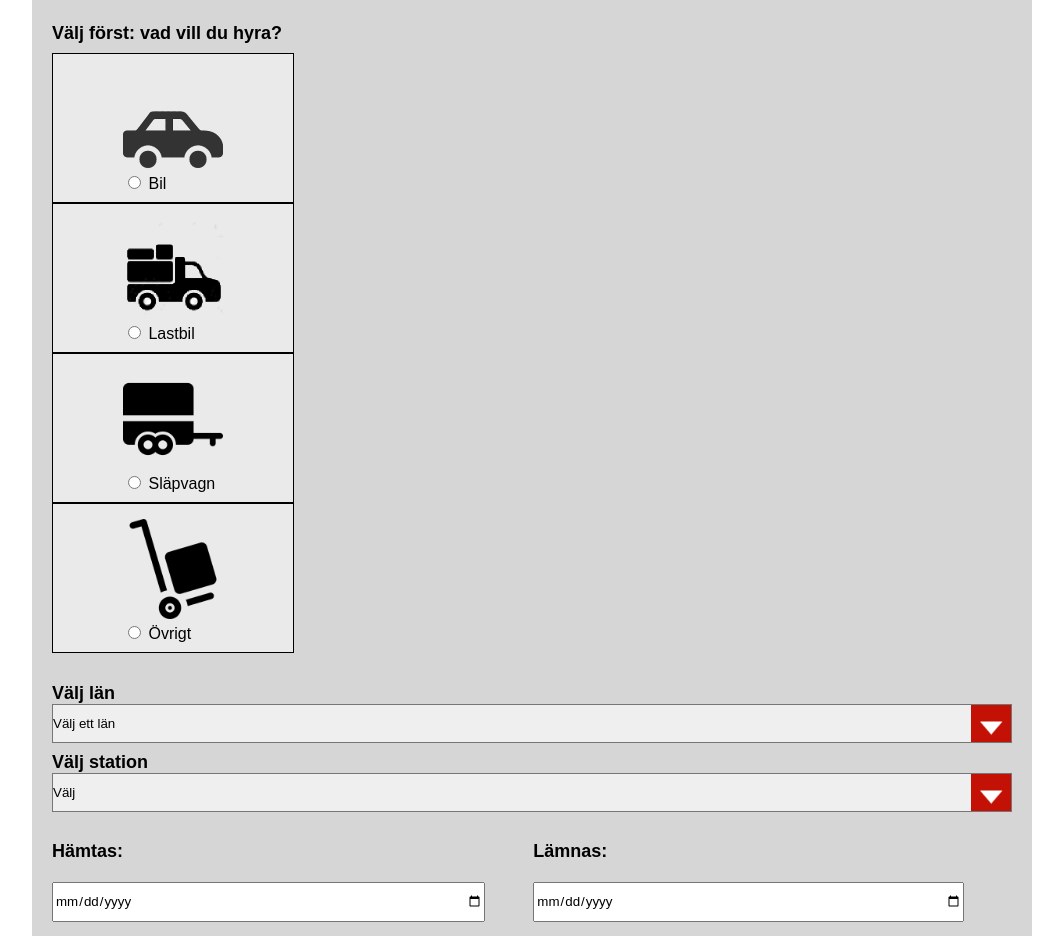
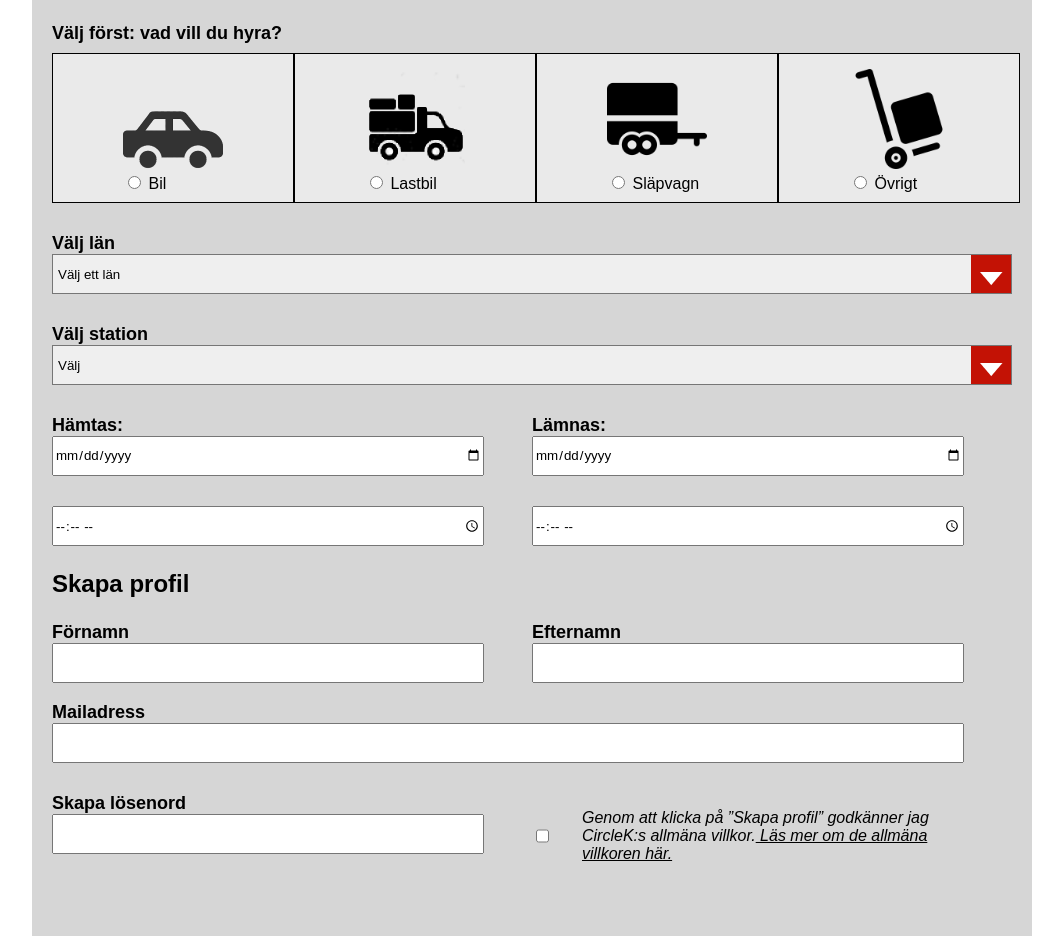
Before and after one commit to Fredtorn/form, a plain HTML site: page index.html in a window 1280 px wide. Shown: the part 185-1121 px from the top of the page, without its empty margins (108-1171 px from the left). Drawn offline with Linux system fonts and the light colour scheme.

Commit message:
add new css

```diff
--- a/style.css
+++ b/style.css
@@ -7,7 +7,6 @@
     display: grid;
     grid-template-rows: 100px 40px auto;
     justify-content: center;
-    height: 100vh;
 }
 
 .logo {
@@ -20,7 +19,7 @@
     height: 40px;
     background-color: #ed8b00;
     color: white;
-    font-size: 14px;
+    font-size: 12px;
     text-align: center;
     margin: 0;
 }
@@ -28,7 +27,7 @@
 .carRental h2 {
     margin: 0;
     height: 40px;
-    padding-top: 5px
+    padding-top: 10px
 }
 
 .border {
@@ -56,15 +55,18 @@
     font-size: 18px;
     font-weight: bold;
     align-self: center;
-    padding: 20px 0;
 }
 
 .formContainer img {
     object-fit: cover;
-    width: 100px;
+    width: auto;
     height: 100px;
 }
 
+.vehicleContainer {
+    grid-column: 1/4;
+    display: flex;
+}
 
 .vehicle {
     background-color: #eaeaea;
@@ -81,14 +83,28 @@
     margin-top: 30px;
 }
 
-.send {
-    padding: 30px 0;
+select {
+    appearance: none;
+    background-image: url(images/arrow.png);
+    background-repeat: no-repeat;
+    background-position: right center;
+    height: 100%;
 }
+
+input[type="radio"] {
+    accent-color: #c31205;
+}
+
 
 input[type="text"],
 select {
     width: 100%;
     height: 40px;
+    padding: 5px;
+}
+
+.name {
+    height: 80px;
 }
 
 .datePickUp,
@@ -99,6 +115,13 @@ select {
     grid-column: span 2;
     margin-top: 30px;
 
+}
+
+.profile {
+    grid-column: 1/5;
+    font-size: 24px;
+    font-weight: bold;
+    align-self: center;
 }
 
 .password {
@@ -112,9 +135,34 @@ input[type="password"] {
     height: 40px;
 }
 
+input[type="text"] {
+    width: 90%;
+}
+
 input[type="email"] {
     width: 95%;
     height: 40px;
+}
+
+.email {
+    grid-column: span 4;
+}
+
+.name,
+.policy {
+    grid-column: span 2;
+}
+
+.policy {
+    display: flex;
+    margin: 30px 30px 30px 0;
+    justify-content: center;
+}
+
+.policy p {
+    padding-left: 30px;
+    font-style: italic;
+
 }
 
 button {
@@ -122,29 +170,7 @@ button {
     padding: 10px;
     background-color: #ed8b00;
     color: white;
-    border: none;
     font-size: 24px;
     font-weight: bold;
+    border: #b76d05 solid 1px;
 }
-
-.name,
-.policy {
-    grid-column: span 2;
-}
-
-.email {
-    grid-column: span 4;
-}
-
-input[type="text"] {
-    width: 90%;
-}
-
-
-select {
-    appearance: none;
-    background-image: url(images/arrow.png);
-    background-repeat: no-repeat;
-    background-position: right center;
-    height: 100%;
-}
```
